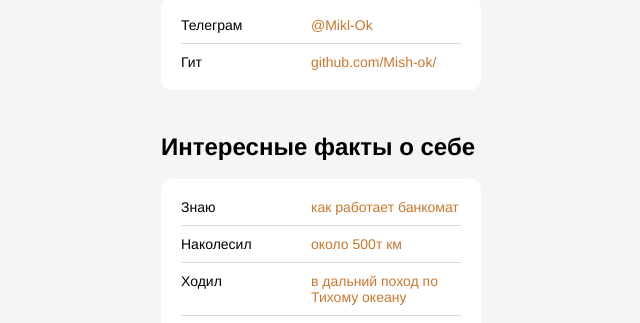
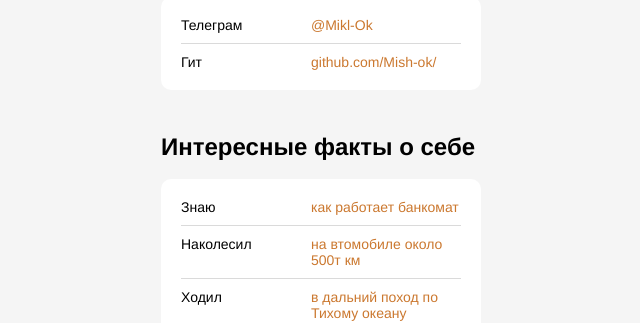
Before and after one commit to Mish-ok/Mish-ok.github.io, a plain HTML site: page index.html in a window 1280 px wide. Shown: the part 587-910 px from the top of the page, without its empty margins (319-959 px from the left). Drawn offline with Linux system fonts and the light colour scheme.

Commit message:
Update index.html

```diff
--- a/index.html
+++ b/index.html
@@ -37,7 +37,7 @@
           </li>
           <li class="links__link">
             <p class="links__title">Наколесил</p>
-            <a class="linsk__link">около 500т км</a>
+            <a class="linsk__link">на втомобиле около 500т км</a>
           </li>
           <li class="links__link">
             <p class="links__title">Ходил</p>
```
